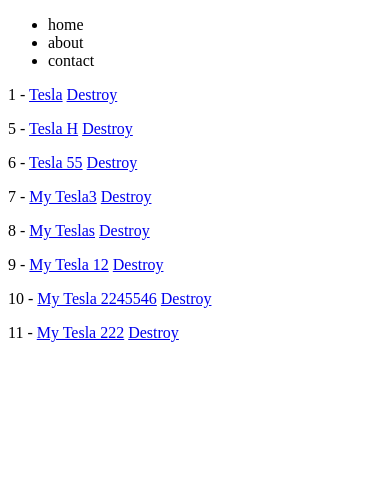
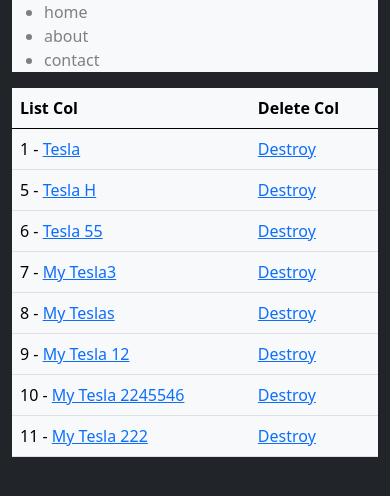
Before and after one commit to darisaadu/repo-trydjango, a Django app: page /products/ in a window 390 px wide. Shown: the top 496 px of the page. Run offline with Django 3.2, Linux system fonts and the light colour scheme; data comes from the database, SQL or seed files in the repository; both versions use the stored data as it was before the commit.

Commit message:
modified more files

```diff
--- a/trydjango2/scr/products/models.py
+++ b/trydjango2/scr/products/models.py
@@ -4,8 +4,8 @@ from django.urls import reverse
 class Product(models.Model):
 	title 		= models.CharField(max_length=150)
 	description = models.TextField(blank=True, null=True)
-	price 		= models.DecimalField(decimal_places=2, max_digits=1000)
-	summary 	= models.TextField(blank=False, null=False)
+	price 		= models.DecimalField(decimal_places=2, max_digits=1000, blank=True, null=True)
+	summary 	= models.TextField(blank=True, null=True)
 	featured 	= models.BooleanField(default=True)
 
 
--- a/trydjango2/scr/products/templates/products/products_list.html
+++ b/trydjango2/scr/products/templates/products/products_list.html
@@ -3,8 +3,33 @@
 {% block title %}Delete Page{% endblock %}
 
 {% block content %}
-	{% for instance in object_list %}
-		<p>{{ instance.id }} - <a href="/products/{{instance.id}}">{{ instance.title }}</a>
-			<a href='/products/{{instance.id}}/delete'>Destroy</a></p>
-	{% endfor %}
+
+		<div class="row">
+			<div class="col-md-4">
+				<table class="table table-light">
+				<thead>
+					<tr>
+						<th scope="col">List Col</th>
+						<th scope="col">Delete Col</th>
+					</tr>
+				</thead>
+
+				<tbody>
+					{% for instance in object_list %}
+					<tr>
+						<td>
+							{{ instance.id }} - <a href="/products/{{instance.id}}">{{ instance.title }}</a>
+						</td>
+						<td>
+							<a href='/products/{{instance.id}}/delete'>Destroy</a>
+						</td>
+					</tr>
+					{% endfor %}
+				</tbody>
+				</table>
+			</div>
+		</div>
+
+
+
 {% endblock %}
--- a/trydjango2/scr/products/views.py
+++ b/trydjango2/scr/products/views.py
@@ -2,7 +2,7 @@ from django.http import Http404
 
 from django.shortcuts import render, get_object_or_404, redirect
 
-from .forms import ProductForm, RawProductForm
+from .forms import ProductForm, RawProductForm, ProductUpdateForm
 
 from .models import Product
 
@@ -26,7 +26,7 @@ def product_create_view(request):
 
 def product_update_view(request, id):
 	obj = get_object_or_404(Product, id=id)
-	form = ProductForm(request.POST or None, instance=obj)
+	form = ProductUpdateForm(request.POST or None, instance=obj)
 	if form.is_valid():
 		form.save()
 	context = {
--- a/trydjango2/scr/templates/base.html
+++ b/trydjango2/scr/templates/base.html
@@ -1,19 +1,41 @@
 {% load static %}
 
+<!doctype html>
+<html lang="en">
+  <head>
+    <!-- Required meta tags -->
+    <meta charset="utf-8">
+    <meta name="viewport" content="width=device-width, initial-scale=1">
 
-<!DOCTYPE html>
-<html lang="en" class="">
-<head>
-	<meta charset="UTF-8">
-	<title>{% block title %}{% endblock %}</title>
-	<link rel="stylesheet" type="text/css" href="{% static 'css/style.css' %}">
-	<!-- <img src="{% static '' %}" alt="My image"/> -->
-</head>
-{% include 'navbar.html' %}
-<body>
-{% block content %}
+    <!-- Bootstrap CSS -->
+    <link href="https://cdn.jsdelivr.net/npm/bootstrap@5.0.2/dist/css/bootstrap.min.css" rel="stylesheet" integrity="sha384-EVSTQN3/azprG1Anm3QDgpJLIm9Nao0Yz1ztcQTwFspd3yD65VohhpuuCOmLASjC" crossorigin="anonymous">
 
-{% endblock %}
+    <!-- <title>{% block title %}{% endblock %}</title> -->
+  </head>
+  <body class="bg-dark text-white">
 
-</body>
+
+
+	<div class="container">
+
+		{% include 'navbar.html' %}
+
+		{% block content %}
+
+		{% endblock %}
+
+	</div>
+
+
+    <!-- Optional JavaScript; choose one of the two! -->
+
+    <!-- Option 1: Bootstrap Bundle with Popper -->
+    <script src="https://cdn.jsdelivr.net/npm/bootstrap@5.0.2/dist/js/bootstrap.bundle.min.js" integrity="sha384-MrcW6ZMFYlzcLA8Nl+NtUVF0sA7MsXsP1UyJoMp4YLEuNSfAP+JcXn/tWtIaxVXM" crossorigin="anonymous"></script>
+
+    <!-- Option 2: Separate Popper and Bootstrap JS -->
+    <!--
+    <script src="https://cdn.jsdelivr.net/npm/@popperjs/core@2.9.2/dist/umd/popper.min.js" integrity="sha384-IQsoLXl5PILFhosVNubq5LC7Qb9DXgDA9i+tQ8Zj3iwWAwPtgFTxbJ8NT4GN1R8p" crossorigin="anonymous"></script>
+    <script src="https://cdn.jsdelivr.net/npm/bootstrap@5.0.2/dist/js/bootstrap.min.js" integrity="sha384-cVKIPhGWiC2Al4u+LWgxfKTRIcfu0JTxR+EQDz/bgldoEyl4H0zUF0QKbrJ0EcQF" crossorigin="anonymous"></script>
+    -->
+  </body>
 </html>
--- a/trydjango2/scr/templates/navbar.html
+++ b/trydjango2/scr/templates/navbar.html
@@ -3,10 +3,11 @@
 <head>
 	<meta charset="UTF-8">
 	<title>Document</title>
+
 </head>
 <body>
-<div>
-	<ul>
+<div class="bg-light">
+	<ul style="color: gray;">
 		<li>home</li>
 		<li>about</li>
 		<li>contact</li>
```
Also changed, not shown: trydjango2/scr/products/forms.py (+22 -0 lines), trydjango2/scr/db.sqlite3 (deleted), trydjango2/scr/products/migrations/__init__.py (deleted).
